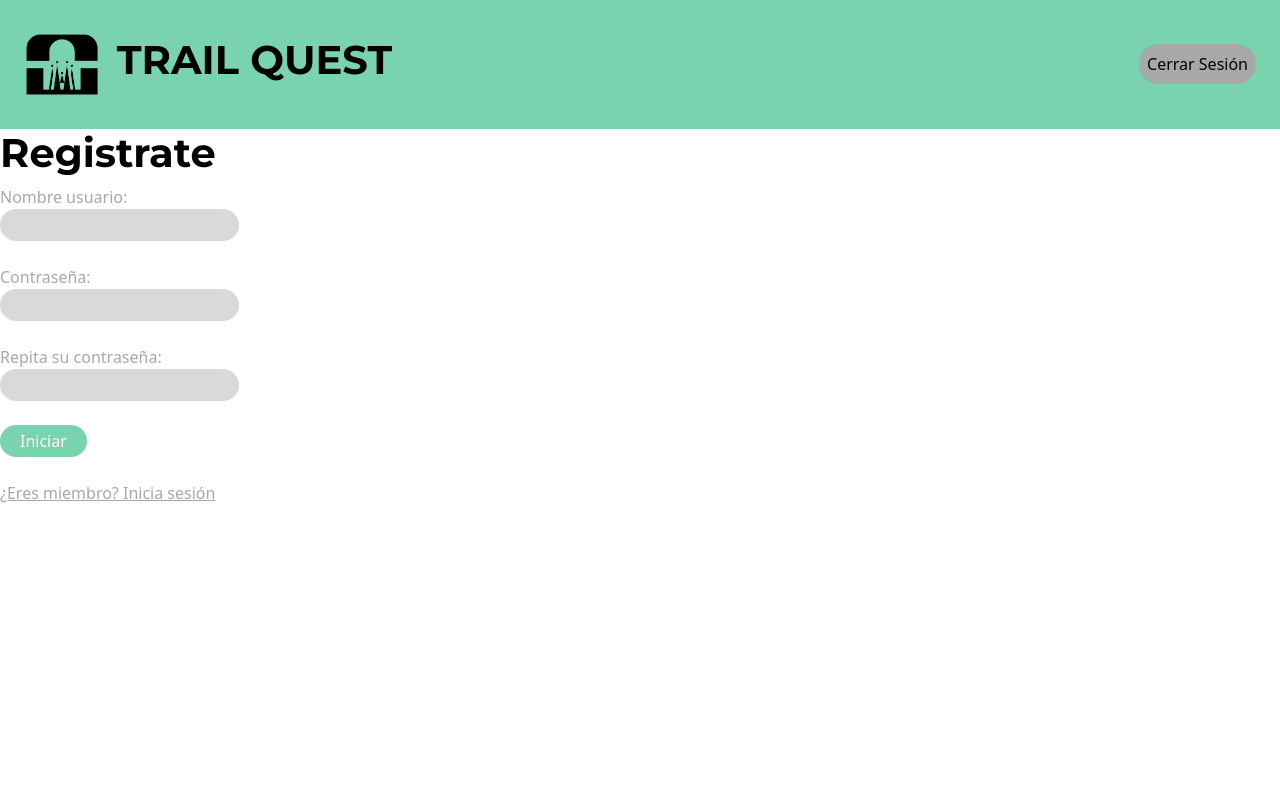
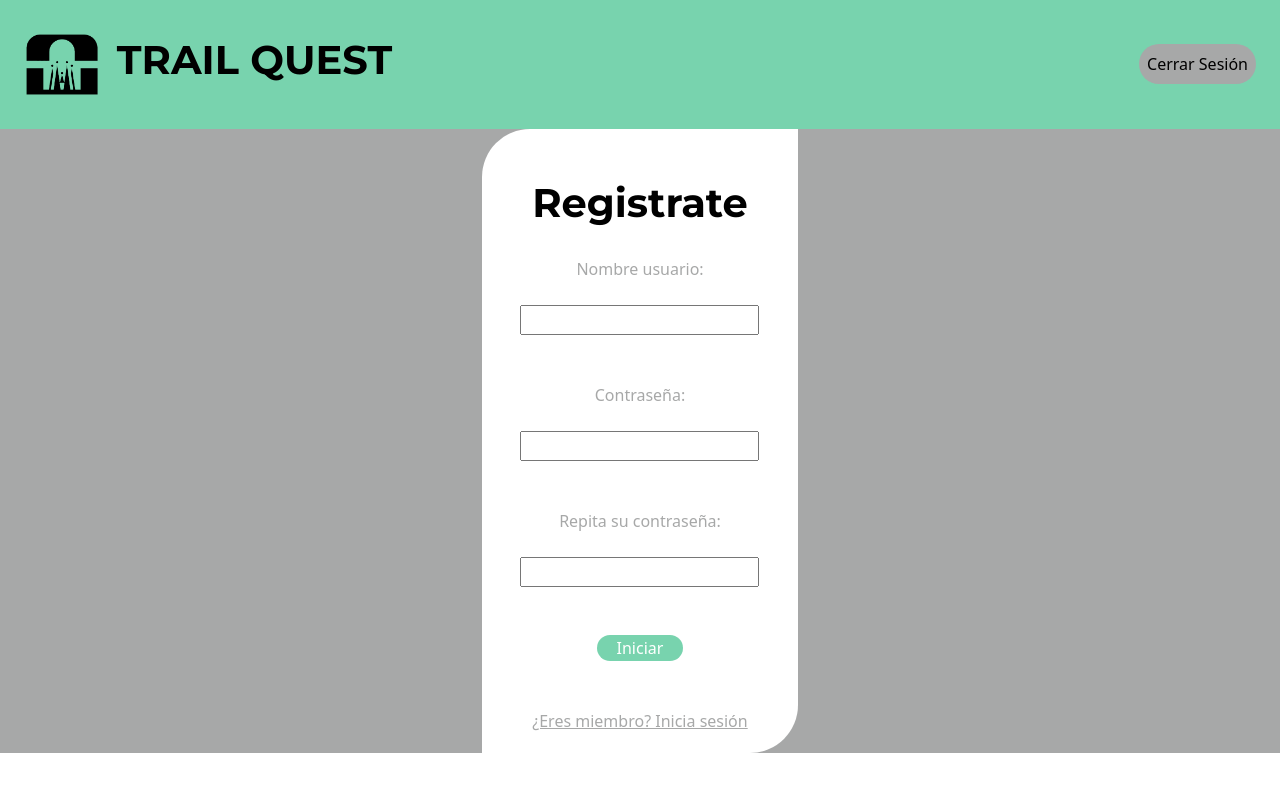
Before and after one commit to CarlosTarriasDiazWeb/trailquest-web, a Vue app: page /registro in a window 1280 px wide. Shown: the top 792 px of the page. Built offline with nearby package versions, Linux system fonts and the light colour scheme.

Commit message:
estilo y botones funcionales

```diff
--- a/src/views/Anadir.vue
+++ b/src/views/Anadir.vue
@@ -10,17 +10,20 @@
         <label for="" required>Descripción:</label><br>
         <textarea name="" id="inf_tesoro" class="input" cols="30" rows="10"></textarea><br><br>
 
-
         <label for="latitud" required>Latitud:</label><br>
         <input v-model="latitud" type="number" class="input" id="latitud"><br><br>
-        <label for="longitud">Longitud:</label><br><br>
+        <label for="longitud">Longitud:</label><br>
         <input v-model="longitud" type="number" class="input" id="longitud"><br><br>
+        <input type="button" @click="addMarker" class="marcador" value="Añadir Marcador"> <br><br>
 
         <label for="">Selecciona una ubicación:</label><br><br>
         <Map :modify="modify" :center="center" :localizaciones="localizacion"></Map><br>
-        <input type="button" @click="addMarker" class="submit" value="Añadir Marcador">
+    </form>
+
+    <footer>
         <input type="submit" value="Hecho" class="submit">
-    </form>
+
+    </footer>
 </template>
 
 <script>
@@ -87,7 +90,29 @@ header {
 .submit {
     border: none;
     border-radius: 2em;
-    padding: 3px;
+    padding: 3px 20px;
+    transition: all 0.3s ease-in-out;
+}
+
+.submit:hover {
+    background-color: var(--black);
+    color: white !important;
+    cursor: pointer;
+}
+
+.marcador {
+    border: none;
+    border-radius: 2em;
+    padding: 3px 12px;
+    background-color: #59a888;
+    color: #fff;
+    transition: all 0.3s ease-in-out;
+}
+
+.marcador:hover{
+    background-color: #78d3ae;
+    color: #000;
+    cursor: pointer;
 }
 
 .volver {
@@ -98,7 +123,12 @@ header {
 }
 
 #map {
-
     height: 180px;
 }
+
+footer {
+    background-color: #59a888;
+    padding: 20px;
+
+}
 </style>
--- a/src/views/Home.vue
+++ b/src/views/Home.vue
@@ -1,5 +1,27 @@
 <template>
-    <nav-bar></nav-bar>
+
+    <header>
+        <nav class="p-4 w-100 d-flex flex-row align-items-center navbar navbar-expand-lg bg-body-tertiary">
+      <div class="d-flex align-items-center logo">
+        <img class="navbar-brand" src="../../public/assets/imgs/logo.png" />
+        <h1>TRAIL QUEST</h1>
+
+      </div>
+      <button class="navbar-toggler" type="button" data-bs-toggle="collapse" data-bs-target="#navbarNav"
+        aria-controls="navbarNav" aria-expanded="false" aria-label="Toggle navigation">
+        <span class="navbar-toggler-icon"></span>
+      </button>
+      <div class="collapse navbar-collapse" id="navbarNav">
+        <ul class="navbar-nav ms-auto">
+          <li class="nav-item">
+            <RouterLink class="my-2 text-center sesion-btn nav-link" to="/login">Iniciar Sesión</RouterLink>
+            <RouterLink class="my-2 text-center registro-btn nav-link" to="/registro">Registrarse</RouterLink>
+          </li>
+        </ul>
+      </div>
+    </nav>
+    </header>
+    <!-- <nav-bar></nav-bar> -->
     <main class="container my-3">
         <h2>¿Como participar?</h2>
         <section id="paso1" class="row my-4 d-flex align-items-center">
@@ -53,11 +75,11 @@
 </template>
 
 <script>
-import NavBar from '@/components/NavBar.vue';
+///import NavBar from '@/components/NavBar.vue';
 export default {
     name: 'home-page',
     components: {
-        NavBar
+        //NavBar
     },
     data() {
         return {
@@ -72,5 +94,33 @@ export default {
 header{
     background-color: #78d3ae;
 }
+.navbar-brand{
+    width: 6vw;
+}
 
+.registro-btn{
+    background-color: var(--black);
+    color: var(--white);
+    border-radius: 3rem;
+    transition: all 0.3s ease-in-out;
+}
+
+.registro-btn:hover{
+    background-color: #a7a8a8;
+    color: var(--black);
+    cursor: pointer;
+}
+
+.sesion-btn {
+  background-color: var(--white);
+  color: var(--black);
+  border-radius: 3rem;
+  transition: all 0.3s ease-in-out;
+}
+
+.sesion-btn:hover {
+  background-color: #59a888;
+  color: white !important;
+  cursor: pointer;
+}
 </style>
--- a/src/views/Login.vue
+++ b/src/views/Login.vue
@@ -13,6 +13,7 @@
         <label for="" required>Contraseña:</label>
         <input type="password" class="input" v-model="password" id="con_usuario" required><br><br>
 
+        <!-- TODO comprobar validación -->
         <router-link class="submit" to="/jugador">Iniciar</router-link><br>
         <a href="/registro">¿Eres nuevo? Regístrate</a>
       </form>
--- a/src/views/Registro.vue
+++ b/src/views/Registro.vue
@@ -2,6 +2,9 @@
     <header>
         <NavBar></NavBar>
     </header>
+
+    <body>
+      <div class="contenedor">
 
         <h1>Registrate</h1>
         <form v-on:submit.prevent="enviarFormulario">
@@ -15,6 +18,8 @@
             <input type="submit" value="Iniciar" class="submit"><br><br>
             <a href="/login">¿Eres miembro? Inicia sesión</a>
         </form>
+      </div>
+    </body>
 </template>
 
 <script>
@@ -47,27 +52,59 @@ export default {
     <!-- Add "scoped" attribute to limit CSS to this component only -->
     <style scoped>
 
-    label{
-      color: #a7a8a8;
+  body {
+  background-color: #a7a8a8;
+  display: flex;
+  align-items: stretch;
+  justify-content: center;
+
 }
 
-    input{
+h1 {
+  display: flex;
+  justify-content: center;
+  margin: 30px;
+}
+
+label {
+  color: #a7a8a8;
+  display: flex;
+
+}
+
+form {
+  display: flex;
+  align-items: center;
+  flex-direction: column;
+  flex-wrap: wrap;
+}
+
+.contenedor {
+  border: #78d3ae 2px;
+  border-radius: 3em 0em;
+  background-color: #fff;
+  margin: 0px 100px;
+  padding: 20px;
+}
+
+.input {
   background-color: #d9d9d9;
   border: none;
   border-radius: 2em;
   padding: 4px;
 }
 
-    .submit{
+.submit {
   border-radius: 2em;
   border: none;
   background-color: #78d3ae;
   color: white;
   padding-left: 20px;
   padding-right: 20px;
+
 }
 
-    a{
+a {
   color: #a7a8a8;
 }
 
```
Lines whose indentation alone changed are shown as unchanged.
